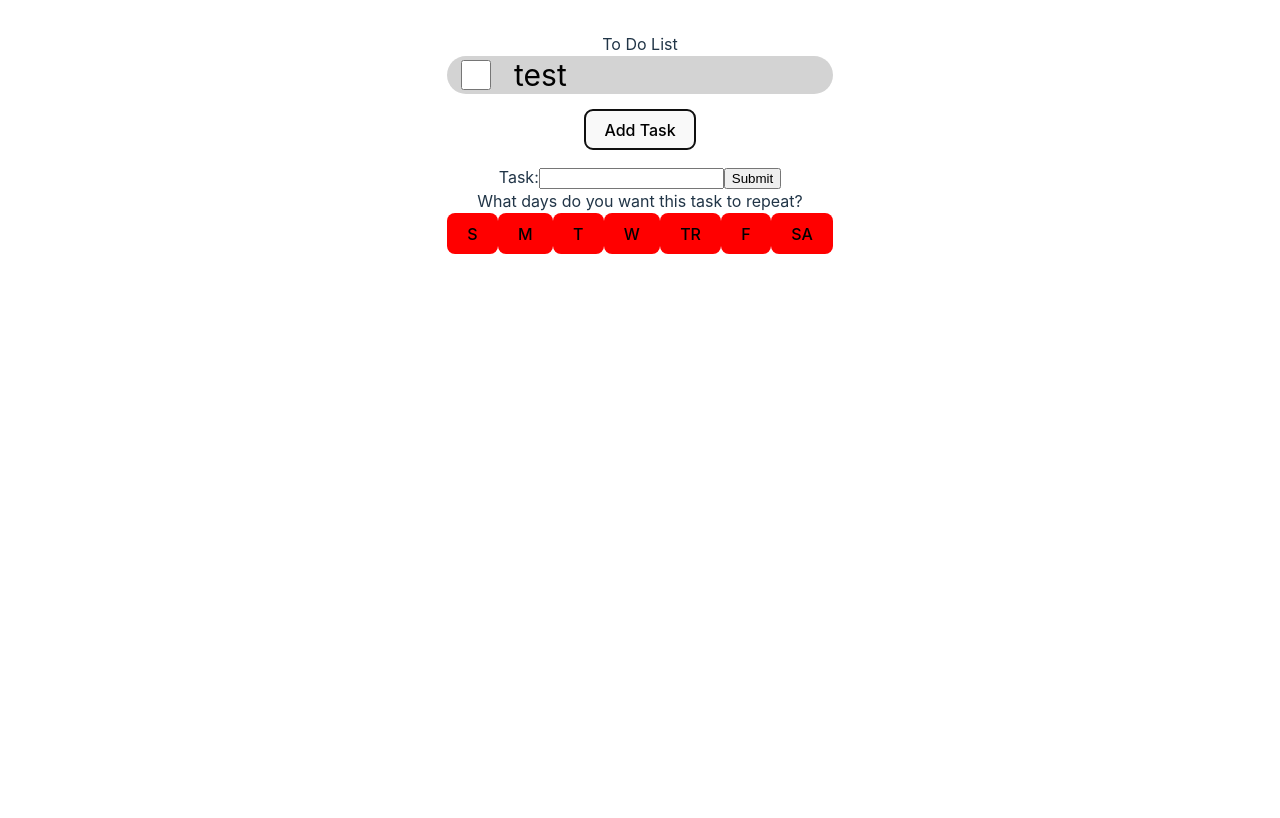
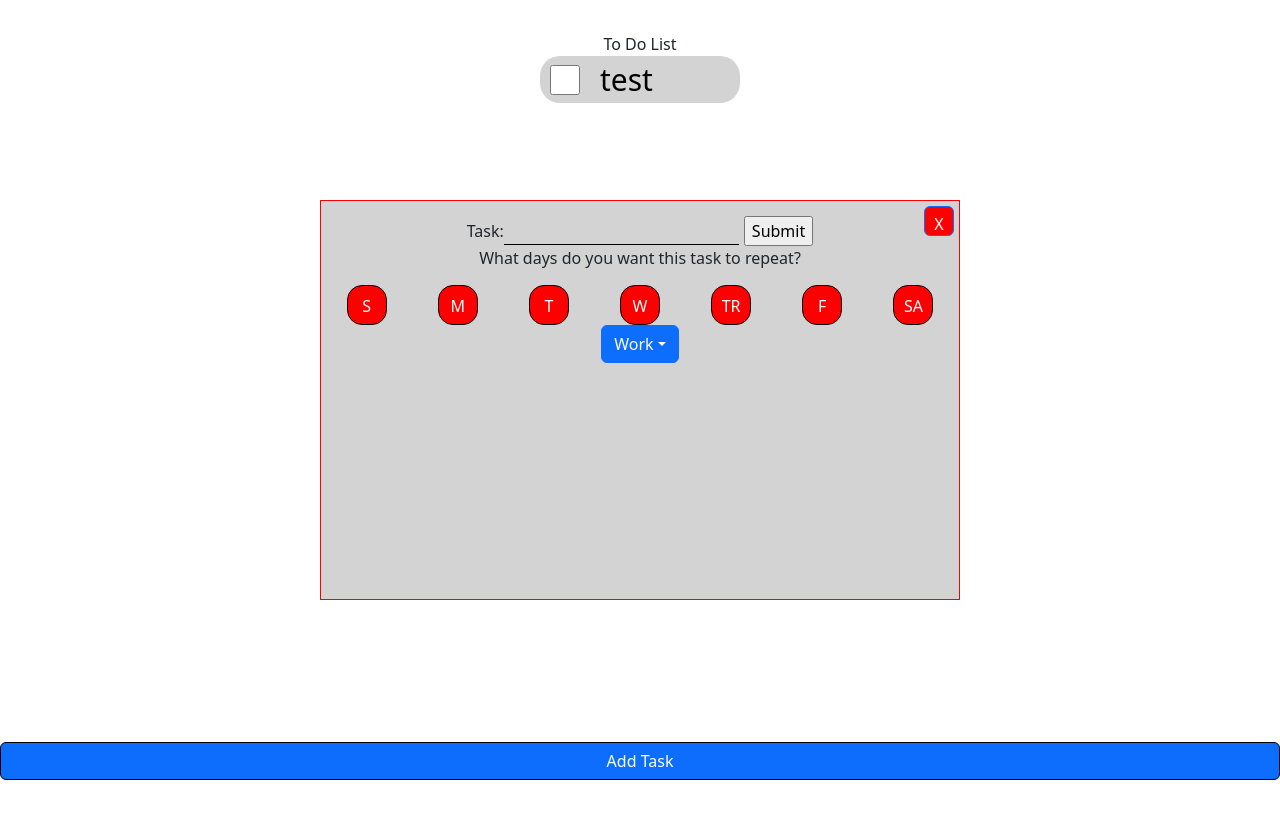
Before and after one commit to adamprinciotta/ToDo, a React (Vite) app in the folder ToDo/: page / in a window 1280 px wide. Both pictures are taken after a click on the button "Add Task". Shown: the top 818 px of the page. Built offline with nearby package versions, Linux system fonts and the light colour scheme.

Commit message:
Added dropdown menu to add what kind of section the task should be under.

```diff
--- a/ToDo/package.json
+++ b/ToDo/package.json
@@ -9,6 +9,7 @@
     "preview": "vite preview"
   },
   "dependencies": {
+    "bootstrap": "^5.2.3",
     "react": "^18.2.0",
     "react-bootstrap": "^2.7.0",
     "react-dom": "^18.2.0"
--- a/ToDo/src/AddTask.css
+++ b/ToDo/src/AddTask.css
@@ -44,3 +44,31 @@
     background-color: white;
     text-align: center;
 }
+.cancel{
+    height: 30px;
+    width: 30px;
+    position: absolute;
+    right: 0;
+    top: 0;
+    padding: 5px 0px;
+    margin: 5px 5px;
+    background-color: red;
+    color: white;
+}
+
+.taskInput{
+    border: 0;
+    background: transparent;
+    border-bottom: 1px solid black;
+    outline: none;
+    margin-right: 5px;
+    /* May remove margin-right later if I move the submit button */
+}
+
+#dropdownBtn[aria-labelledby = ddown] {
+    background-color: red;
+    color: orange;
+    max-width: 80px;
+    border-radius: 0;
+    margin: 0;
+  }
--- a/ToDo/src/AddTask.jsx
+++ b/ToDo/src/AddTask.jsx
@@ -1,8 +1,13 @@
 import { useState } from 'react'
 import Button from 'react-bootstrap/Button'
+import Dropdown from 'react-bootstrap/Dropdown';
+import 'bootstrap/dist/css/bootstrap.css';
+import './AddTask.css'
 
 
 function AddTask(props) {
+
+
 
     const [task, setTask] = useState('')
     const [sun, setSun] = useState(false)
@@ -13,10 +18,12 @@ function AddTask(props) {
     const [fri, setFri] = useState(false)
     const [sat, setSat] = useState(false)
 
+    const [sections, setSections] = useState([<Dropdown.Item onClick={()=>handleSectionClick(0)}>Work</Dropdown.Item>,
+    <Dropdown.Item onClick={()=>handleSectionClick(1)}>Personal</Dropdown.Item>,
+    <Dropdown.Item onClick={()=>handleSectionClick(2)}>Add New</Dropdown.Item>])
+    const [currentSection, setCurrentSection] = useState('Work')
 
-    function addTheTask(){
-        console.log(added)
-    }
+
 
     function handleDayClicked(event){
         if(event.target.id === 'sun'){
@@ -49,34 +56,50 @@ function AddTask(props) {
     function handleSubmit(event) {
         event.preventDefault()
         if(task != ''){
-            console.log(props.add)
+            // console.log(props.add)
             const newItem = { name: task, checked: false}
             props.setList(props.list.concat(newItem))
-            console.log("Submitted")
+            // console.log("Submitted")
             props.checkListSize()
+            props.setAdd(false)
         }
         else{
             alert("You cannot add an empty task")
         }
     }
 
+    function handleCancel() {
+        setTask('')
+        props.setAdd(false)
+    }
+
+    function handleSectionClick(item) {
+        //if they select the Add New section from the dropdown then bring up the option to type a new one
+        if (sections[item].props.children === sections[sections.length - 1].props.children) {
+            console.log("hello")
+          }
+          //updates the header for the dropdown and keeps track of which section should be saved for the task
+          else{
+            setCurrentSection(sections[item].props.children)
+          }
+      }
+
+
     return(
     <>
+
     <div className="taskModal" style={{paddingTop: "15px"}}>
+        <Button onClick={handleCancel} className="cancel">X</Button>
         <form onSubmit={handleSubmit}>
             <label>
                 Task:
-                <input type="text" value={task} onChange={taskChange}  />
+                <input type="text" className="taskInput" value={task} onChange={taskChange}  />
             </label>
             <input type="submit" value="Submit"/>
         </form>
 
         <div className="repeat">What days do you want this task to repeat?</div>
         <div className="days">
-            {/* <ButtonGroup>
-                <Button> Group 1 </Button>
-                <Button> Group 2 </Button>
-            </ButtonGroup> */}
             <Button className='sun' id="sun" onClick={handleDayClicked} style={{ backgroundColor: sun ? "lightgreen" : "red" }}>S</Button>
             <Button className='mon' id="mon" onClick={handleDayClicked} style={{ backgroundColor: mon ? "lightgreen" : "red" }}>M</Button>
             <Button className='tues' id="tues" onClick={handleDayClicked} style={{ backgroundColor: tues ? "lightgreen" : "red" }}>T</Button>
@@ -85,6 +108,21 @@ function AddTask(props) {
             <Button className='fri' id="fri" onClick={handleDayClicked} style={{ backgroundColor: fri ? "lightgreen" : "red" }}>F</Button>
             <Button className='sat' id="sat" onClick={handleDayClicked} style={{ backgroundColor: sat ? "lightgreen" : "red" }}>SA</Button>
         </div>
+
+        <div className="section">
+
+            <Dropdown id = "dropdownBtn" className="dropdownBtn" title={"Example"}>
+                <Dropdown.Toggle id="dropdown-autoclose-true " className="dropdownBtn">
+                {currentSection}
+                </Dropdown.Toggle>
+                <Dropdown.Menu>
+                    {sections.map((index) => {
+                        console.log(index.props.children)
+                        return(index)
+                    })}
+                </Dropdown.Menu>
+            </Dropdown>
+        </div>
     </div>
     </>
     )
--- /dev/null
+++ b/ToDo/src/AddTaskModal.jsx
@@ -0,0 +1,28 @@
+import { useState } from 'react'
+import './AddTask.css'
+import Button from 'react-bootstrap/Button'
+import Modal from 'react-bootstrap/Modal'
+
+function AddTaskModal(props) {
+  return (
+    <>
+      <Modal {...props} size="lg" aria-labelledby="contained-modal-title-vcenter" centered>
+        <Modal.Header closeButton>
+          <Modal.Title id="contained-modal-title-vcenter">Modal heading</Modal.Title>
+        </Modal.Header>
+        <Modal.Body>
+          <h4>Centered Modal</h4>
+          <p>
+            Cras mattis consectetur purus sit amet fermentum. Cras justo odio, dapibus ac facilisis in,
+            egestas eget quam. Morbi leo risus, porta ac consectetur ac, vestibulum at eros.
+          </p>
+        </Modal.Body>
+        <Modal.Footer>
+          <Button onClick={props.onHide}>Close</Button>
+        </Modal.Footer>
+      </Modal>
+    </>
+  )
+}
+
+export default AddTaskModal
--- a/ToDo/src/App.css
+++ b/ToDo/src/App.css
@@ -16,3 +16,17 @@
   color:aqua;
   font-size: 14px;
 }
+
+.addTaskBtn{
+  position: absolute;
+  bottom: 0;
+  left: 0;
+  right: 0;
+  margin-bottom: 20px;
+  padding-top: 10px;
+  padding-bottom: 10px;
+}
+
+.AddTaskModal{
+  display: inline-block;
+}
--- a/ToDo/src/App.jsx
+++ b/ToDo/src/App.jsx
@@ -3,6 +3,9 @@ import './App.css'
 import Button from 'react-bootstrap/Button'
 import AddTask from './AddTask.jsx'
 import Task from './Task.jsx'
+import AddTaskModal from './AddTaskModal'
+
+// import Modal from 'react-bootstrap/Modal';
 
 function App() {
   const [list, setList] = useState([{name: 'test', checked: false}])
@@ -23,21 +26,24 @@ function App() {
   }
 
   return (
+    <>
+
     <div className="fullPage">
-
       <div className="header">
       To Do List
       </div>
       <Task list={list} setList={setList}/>
 
-      <Button onClick={addTask} style={{borderColor: "black"}}>Add Task</Button>
-
+      <Button onClick={addTask} className="addTaskBtn" style={{borderColor: "black"}}>Add Task</Button>
+      {/* <AddTaskModal show={add} onHide={() => setAdd(false)}/> */}
 
       {/* displayTasks={displayTasks} */}
       {add && (<AddTask list={list} setList={setList} add={add} setAdd={setAdd}  checkListSize={checkListSize}/>)}
 
 
     </div>
+
+    </>
   )
 }
 
--- a/ToDo/src/Task.jsx
+++ b/ToDo/src/Task.jsx
@@ -22,7 +22,7 @@ function Task(props) {
                 {/* Checkbox input */}
                 <input
                 type="checkbox"
-                style={{ height: "30px", width: "30px" }}
+                style={{ height: "30px", width: "30px"}}
                 checked={item.checked}
                 onChange={() => handleChecked(index)}
                 />
```
Also changed, not shown: 1 other file (tests, documents, lock files or other folders).
